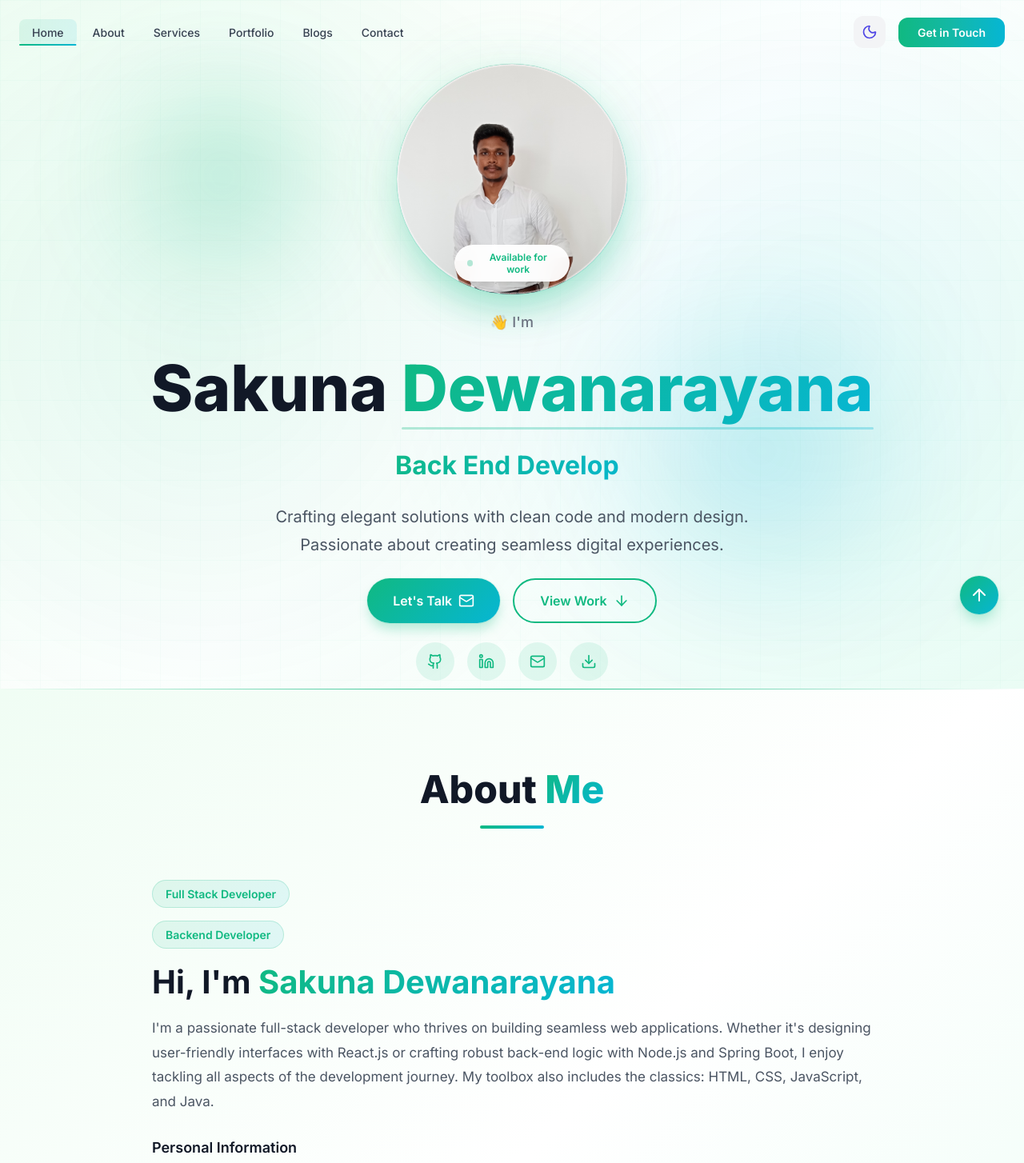
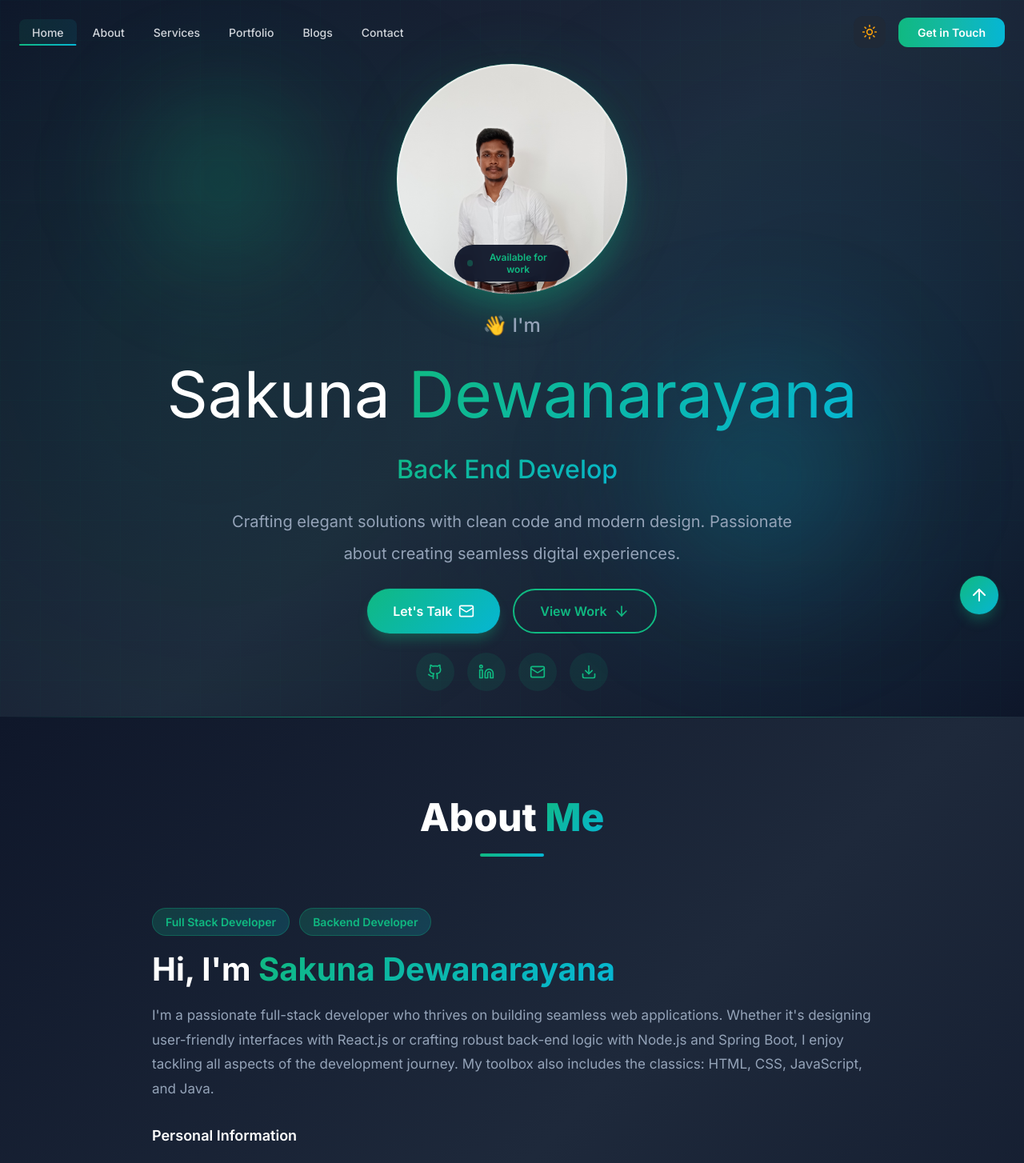
Before and after one commit to sakunadew99/sakuna_dewanarayana_website, a Next.js app: page / in a window 1280 px wide. Shown: the top 1454 px of the page at 80% size. Built offline with nearby package versions, Linux system fonts and the light colour scheme.

Commit message:
new version

```diff
--- a/src/components/About.module.css
+++ b/src/components/About.module.css
@@ -89,8 +89,16 @@
   gap: 1rem;
 }
 
+.badgeContainer {
+  display: flex;
+  flex-direction: row;
+  gap: 0.75rem;
+  align-items: center;
+  flex-wrap: wrap;
+}
+
 .badge {
-  display: inline-block;
+  display: block;
   width: fit-content;
   padding: 0.5rem 1rem;
   background: linear-gradient(135deg, rgba(16, 185, 129, 0.1), rgba(6, 182, 212, 0.1));
--- a/src/components/About.tsx
+++ b/src/components/About.tsx
@@ -59,8 +59,10 @@ export default function About() {
           {/* Content Section */}
           <div className={`${styles.contentWrapper} ${inView ? styles.visible : ""}`}>
             <div className={styles.introSection}>
-              <span className={styles.badge}>Full Stack Developer</span>
-              <span className={styles.badge}>Backend Developer</span>
+              <div className={styles.badgeContainer}>
+                <span className={styles.badge}>Full Stack Developer</span>
+                <span className={styles.badge}>Backend Developer</span>
+              </div>
               <h3 className={styles.contentTitle}>
                 Hi, I&apos;m <span className={styles.gradientText}>Sakuna Dewanarayana</span>
               </h3>
--- a/src/components/Blogs.tsx
+++ b/src/components/Blogs.tsx
@@ -69,10 +69,11 @@ export default function Blogs() {
 
       <div className={styles.container}>
         <div className={styles.headerWrapper}>
+          {/* Services Grid
           <div className={styles.sectionBadge}>
             <span className={styles.badgeDot}></span>
             Latest Articles
-          </div>
+          </div>*/}
           <h2 className={`${styles.sectionTitle} ${inView ? styles.visible : ''}`}>
             My <span className={styles.gradientText}>Blogs</span>
           </h2>
--- a/src/components/Header.tsx
+++ b/src/components/Header.tsx
@@ -6,9 +6,14 @@ import styles from "./Header.module.css";
 
 export default function ModernHeader() {
   const [isMenuOpen, setIsMenuOpen] = useState(false);
-  const [isDark, setIsDark] = useState(false);
+  const [isDark, setIsDark] = useState(true); // Default to dark mode
   const [scrolled, setScrolled] = useState(false);
   const [activeSection, setActiveSection] = useState("home");
+
+  // Set dark mode on initial load
+  useEffect(() => {
+    document.documentElement.classList.add("dark");
+  }, []);
 
   useEffect(() => {
     const handleScroll = () => {
@@ -46,13 +51,15 @@ export default function ModernHeader() {
     >
       <nav className={styles.nav}>
         <div className={styles.container}>
-          {/* Logo
+          {/* Logo - Commented out as per original */}
+          {/*
           <div className={styles.logo}>
             <div className={styles.logoText}>
               Portfolio
             </div>
           </div>
-*/}
+          */}
+
           {/* Desktop Navigation */}
           <div className={styles.desktopNav}>
             {navLinks.map((link, index) => (
--- a/src/components/Hero.module.css
+++ b/src/components/Hero.module.css
@@ -89,8 +89,8 @@
 
 .profileImageWrapper {
   position: relative;
-  width: 10rem;
-  height: 10rem;
+  width: 5rem;
+  height: 5rem;
   border-radius: 50%;
   overflow: hidden;
   background: linear-gradient(135deg, #10b981, #06b6d4);
@@ -106,12 +106,12 @@
 }
 
 .profileImage {
-  width: 80%;
-  height: 80%;
+  width: 50%;
+  height: 50%;
   object-fit: cover;
   object-position: 20% 10%;
   border-radius: 50%;
-  transform: scale(1.3);
+  transform: scale(1.2);
 }
 
 .profileBorder {
@@ -151,7 +151,7 @@
 
 /* Text Elements */
 .greeting {
-  font-size: 1.125rem;
+  font-size: 1.5rem;
   color: #6b7280;
   font-weight: 500;
   animation: fadeIn 0.8s ease-out 0.4s both;
@@ -163,8 +163,8 @@
 }
 
 .title {
-  font-size: 2.5rem;
-  font-weight: 800;
+  font-size: 1.2rem;
+  font-weight: 400;
   color: #111827;
   line-height: 1.2;
   animation: fadeIn 0.8s ease-out 0.5s both;
@@ -179,20 +179,10 @@
   display: inline-block;
 }
 
-.gradientText::after {
-  content: '';
-  position: absolute;
-  bottom: -4px;
-  left: 0;
-  width: 100%;
-  height: 3px;
-  background: linear-gradient(135deg, #10b981 0%, #06b6d4 100%);
-  border-radius: 2px;
-  opacity: 0.3;
-}
+
 
 .typingWrapper {
-  min-height: 3rem;
+  min-height: 2.7rem;
   display: flex;
   align-items: center;
   justify-content: center;
@@ -200,8 +190,8 @@
 }
 
 .typingText {
-  font-size: 1.5rem;
-  font-weight: 700;
+  font-size: 1.2rem;
+  font-weight: 500;
   background: linear-gradient(135deg, #10b981 0%, #06b6d4 100%);
   -webkit-background-clip: text;
   -webkit-text-fill-color: transparent;
@@ -222,9 +212,9 @@
 }
 
 .bio {
-  max-width: 600px;
-  font-size: 1.125rem;
-  line-height: 1.75;
+  max-width: 700px;
+  font-size: 1.2rem;
+  line-height: 2;
   color: #4b5563;
   animation: fadeIn 0.8s ease-out 0.7s both;
 }
@@ -316,7 +306,7 @@
   display: flex;
   gap: 1rem;
   animation: fadeIn 0.8s ease-out 0.9s both;
-  margin-bottom: 10px;
+  margin-bottom: 2rem;
 }
 
 .socialLink {
```
